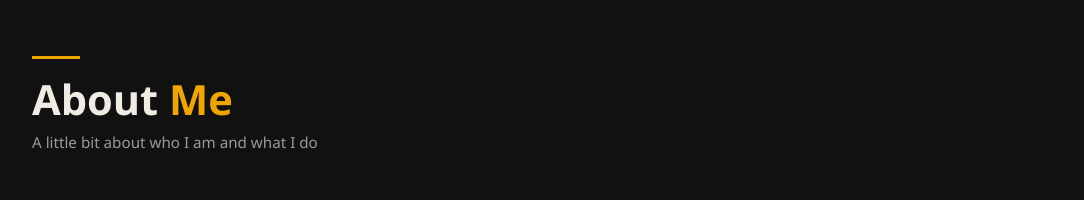
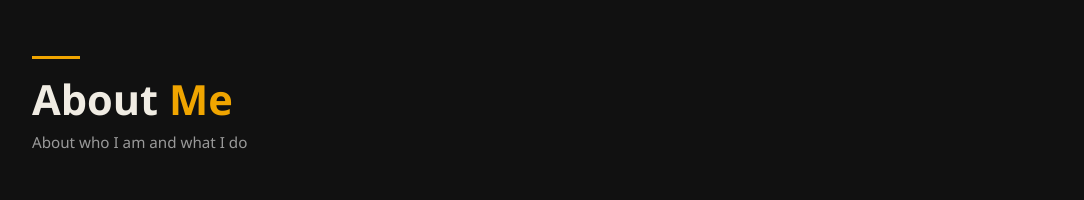
Before and after one commit to margret256/MY-WEBSITE, a React (Vite) app: page / in a window 1280 px wide. Shown: the part 840-1040 px from the top of the page, without its empty margins (50-1134 px from the left). Built offline with nearby package versions, Linux system fonts and the light colour scheme.

Commit message:
updated my profile

```diff
--- a/src/Portfolio.jsx
+++ b/src/Portfolio.jsx
@@ -397,7 +397,7 @@ export default function Portfolio() {
           <div className="container">
             <div className="pf-divider" />
             <h2 className="pf-section-title">About <span>Me</span></h2>
-            <p className="pf-section-sub">A little bit about who I am and what I do</p>
+            <p className="pf-section-sub">About who I am and what I do</p>
             <div className="row justify-content-center">
               <div className="col-lg-10">
                 <div className="pf-about-card">
```
